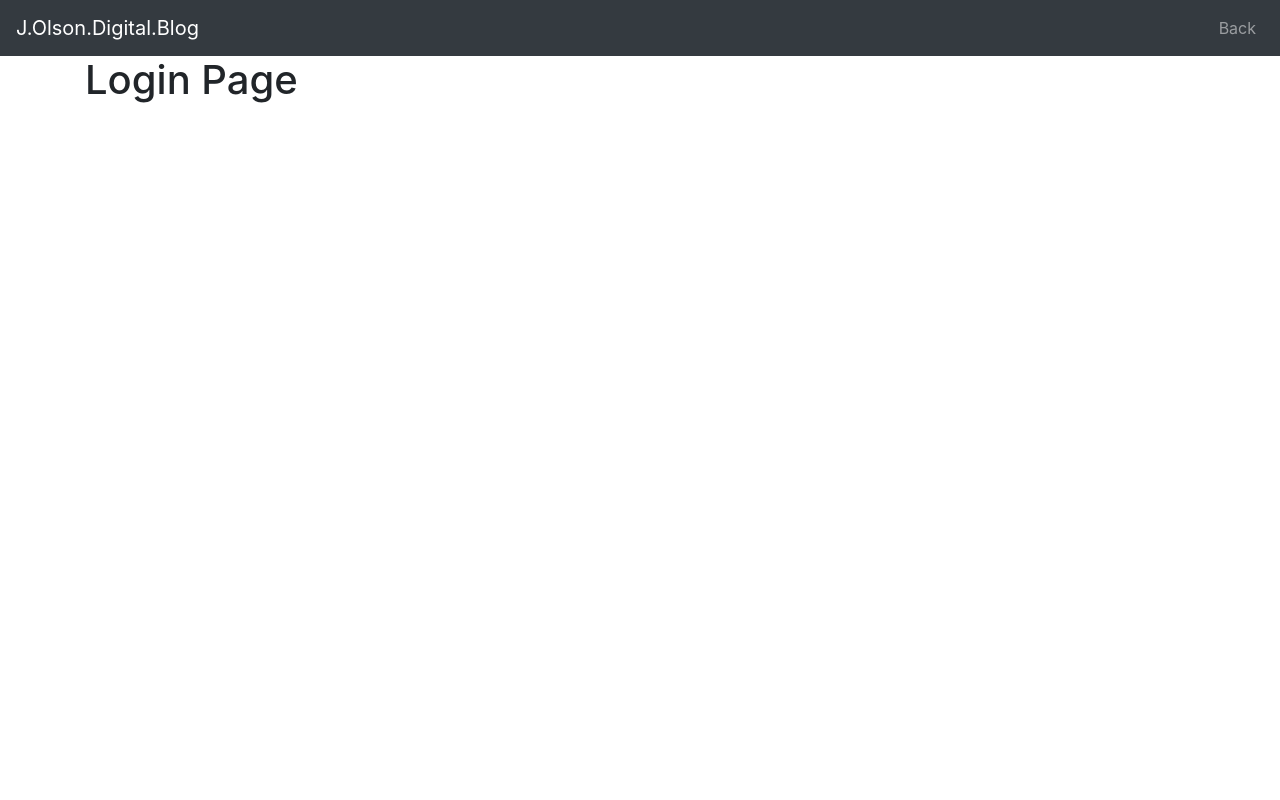
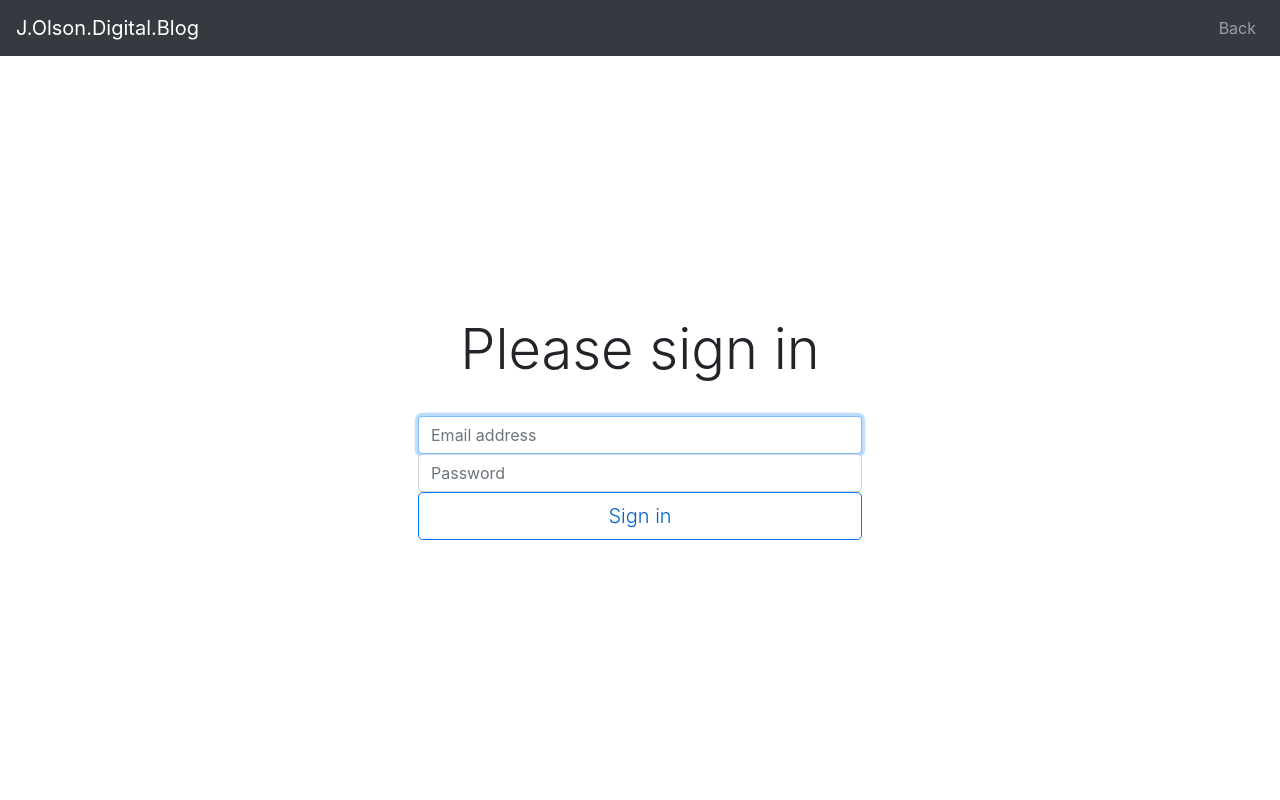
Before and after one commit to 8BitJustin/personal-blog-website, a Flask app: page /login in a window 1280 px wide. Run offline with Flask 2, Linux system fonts and the light colour scheme; some libraries are stand-ins or nearby versions.

Commit message:
CSS design for login page complete.

```diff
--- a/static/css/main.css
+++ b/static/css/main.css
@@ -47,6 +47,31 @@
 * Login Page
 */
 
+.login_div {
+    display: flex;
+    align-items: center;
+    justify-content: center;
+    height: calc(100vh - 56px)
+}
+
+.login_form_div {
+    width: 40%;
+}
+
+.form_header {
+    text-align: center;
+    margin-bottom: 2rem;
+}
+
+.form_btn {
+    background-color: transparent;
+    color: #0062cc;
+}
+
+.form_btn p {
+    margin: 0;
+}
+
 /*
 * Posts Page
 */
--- a/templates/login.html
+++ b/templates/login.html
@@ -6,5 +6,21 @@
 {% endblock %}
 
 {% block body %}
-<h1>Login Page</h1>
+<div class="login_div">
+    <div class="login_form_div">
+        <form class="form-signin">
+            <h1 class="form_header display-4">Please sign in</h1>
+            <label for="inputEmail" class="sr-only">Email address</label>
+            <input type="email" id="inputEmail" class="form-control lead"
+                   placeholder="Email address" required autofocus>
+            <label for="inputPassword" class="sr-only">Password</label>
+            <input type="password" id="inputPassword" class="form-control lead"
+                   placeholder="Password" required>
+            <button class="btn btn-lg btn-primary btn-block form_btn lead"
+                    type="submit"><p class="lead">Sign in</p>
+            </button>
+        </form>
+    </div>
+</div>
+
 {% endblock %}
```
